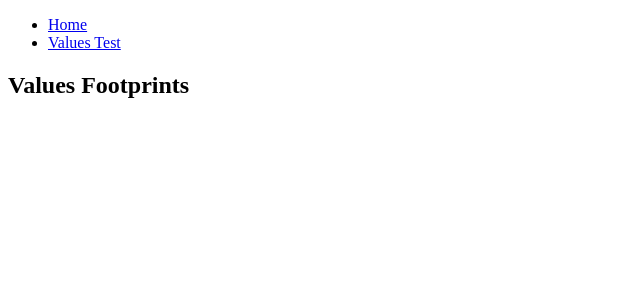
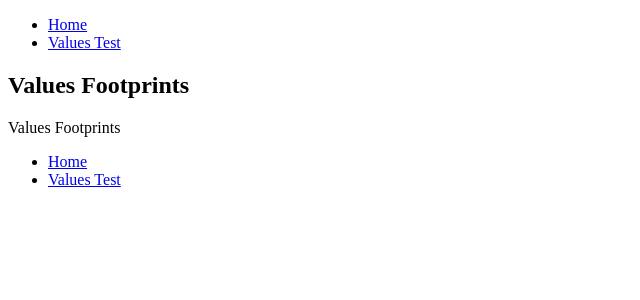
Before and after one commit to andezzat/crispy-values, a React app: page / in a window 1280 px wide. Shown: the top 300 px of the page, without its empty margins (0-640 px from the left). Built offline with nearby package versions, Linux system fonts and the light colour scheme; the HTML template or start-up script is replaced by a standard one.

Commit message:
Add Footer for Spacial and project, and use it in the App (Layout) component.

```diff
--- /dev/null
+++ b/lib/spacial/components/Footer.jsx
@@ -0,0 +1,19 @@
+import React, { Component } from 'react';
+import cx from 'classnames';
+
+export default class Footer extends Component {
+  render() {
+    const footerClasses = cx({
+      'footer': true,
+      'footer--light': this.props.style === 'light'
+    });
+
+    return (
+      <footer className={footerClasses}>
+        <div className="container">
+          {this.props.children}
+        </div>
+      </footer>
+    );
+  }
+}
--- a/src/client/components/App.jsx
+++ b/src/client/components/App.jsx
@@ -2,6 +2,7 @@ import React from 'react';
 import { renderRoutes } from 'react-router-config';
 
 import Header from './Header.jsx';
+import Footer from './Footer.jsx';
 
 export default class App extends React.Component {
   render() {
@@ -9,6 +10,7 @@ export default class App extends React.Component {
       <div>
         <Header />
         {renderRoutes(this.props.route.routes)}
+        <Footer />
       </div>
     );
   }
--- /dev/null
+++ b/src/client/components/Footer.jsx
@@ -0,0 +1,25 @@
+import React from 'react';
+import { Link } from 'react-router-dom';
+import cx from 'classnames';
+
+import Row from '../../../lib/bootstrap/components/Row.jsx';
+
+import SpacialFooter from '../../../lib/spacial/components/Footer.jsx';
+
+export default class Footer extends React.Component {
+  render() {
+    return (
+      <SpacialFooter style="light">
+        <Row>
+          <div className="col-md-6">
+            <div className="title">Values Footprints</div>
+            <ul className="menu">
+              <li><Link to="/">Home</Link></li>
+              <li><Link to="/test">Values Test</Link></li>
+            </ul>
+          </div>
+        </Row>
+      </SpacialFooter>
+    );
+  }
+}
--- a/src/client/components/Header.jsx
+++ b/src/client/components/Header.jsx
@@ -23,10 +23,10 @@ export default class Header extends React.Component {
           <div className={navItemsClasses} id="navbar-collapse">
             <ul className="navbar-nav">
               <li key={1} className="nav-item">
-                <Link to="Home" className="nav-link">Home</Link>
+                <Link to="/Home" className="nav-link">Home</Link>
               </li>
               <li key={2} className="nav-item">
-                <Link to="Test" className={testButtonClasses}>Values Test</Link>
+                <Link to="/Test" className={testButtonClasses}>Values Test</Link>
               </li>
             </ul>
           </div>
```
